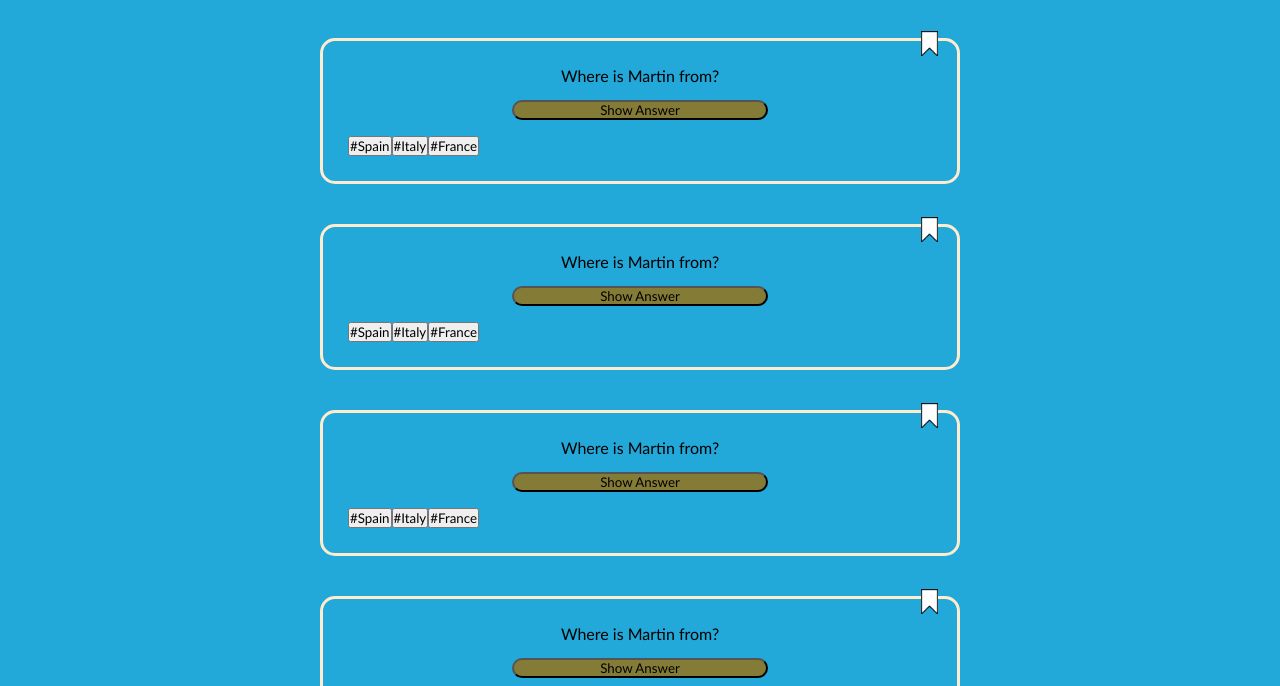
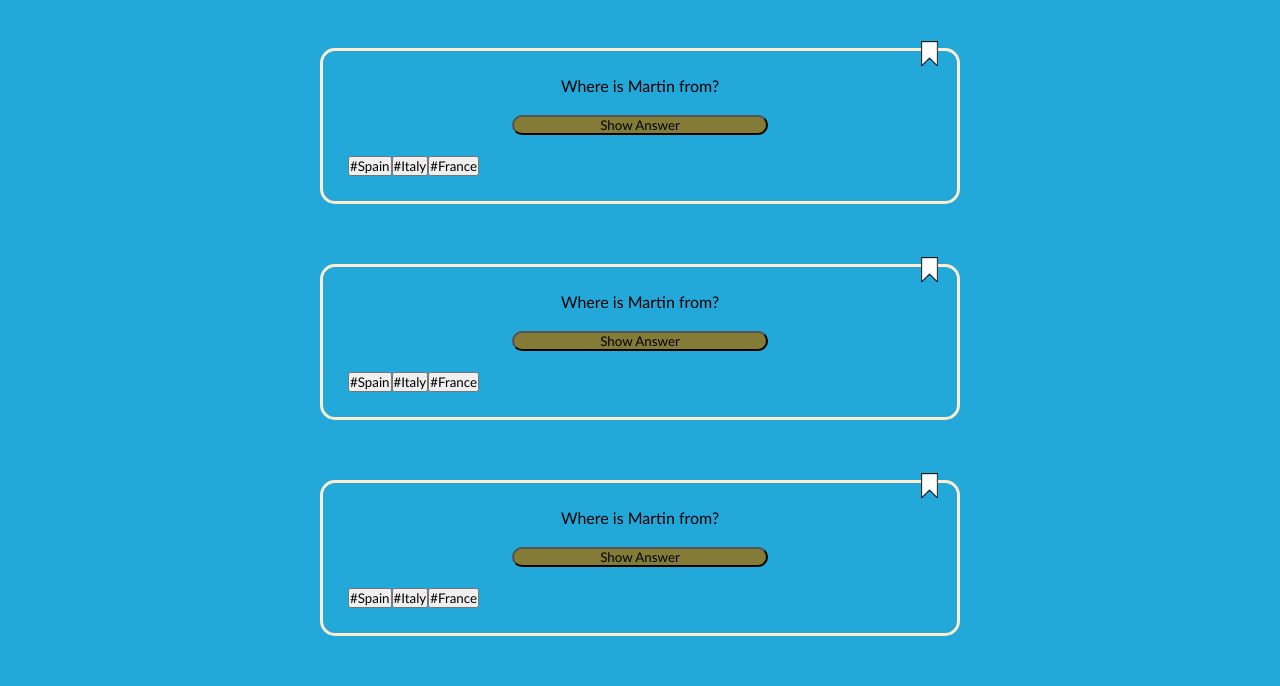
Before and after one commit to MartinCaneda/martin-quiz-app, a plain HTML site: page index.html in a window 1280 px wide. Shown: the part 42-728 px from the top of the page. Drawn offline with Linux system fonts and the light colour scheme.

Commit message:
more notes

```diff
--- a/styles.css
+++ b/styles.css
@@ -29,14 +29,14 @@
   border: solid;
   border-radius: 15px;
   border-color: blanchedalmond;
-  gap: 15px;
+  gap: 20px;
   width: 50vw;
   display: flex;
   flex-direction: column;
   position: relative;
   align-items: center;
   padding: 25px;
-  margin: 5px;
+  margin: 15px;
 }
 .answer {
   width: 20vw;
@@ -104,3 +104,10 @@ probably not the way to do it).
 if I use position fixed, it dissappears. Using sticky for
 the time being, possible syntaxis problem.
 */
+/*
+Things I've left behind:
+- space between .button
+- color .button
+- profile site
+- some hoovering features maybe
+ */
```
